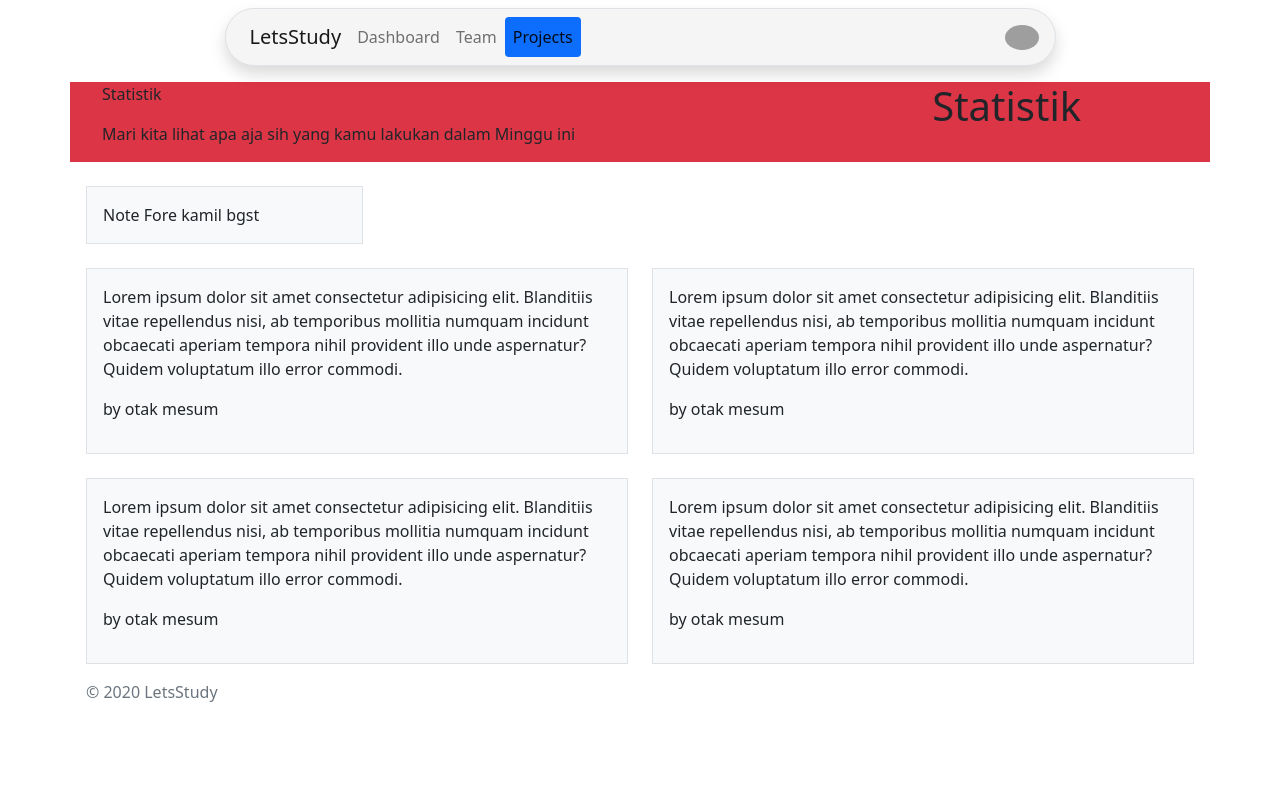
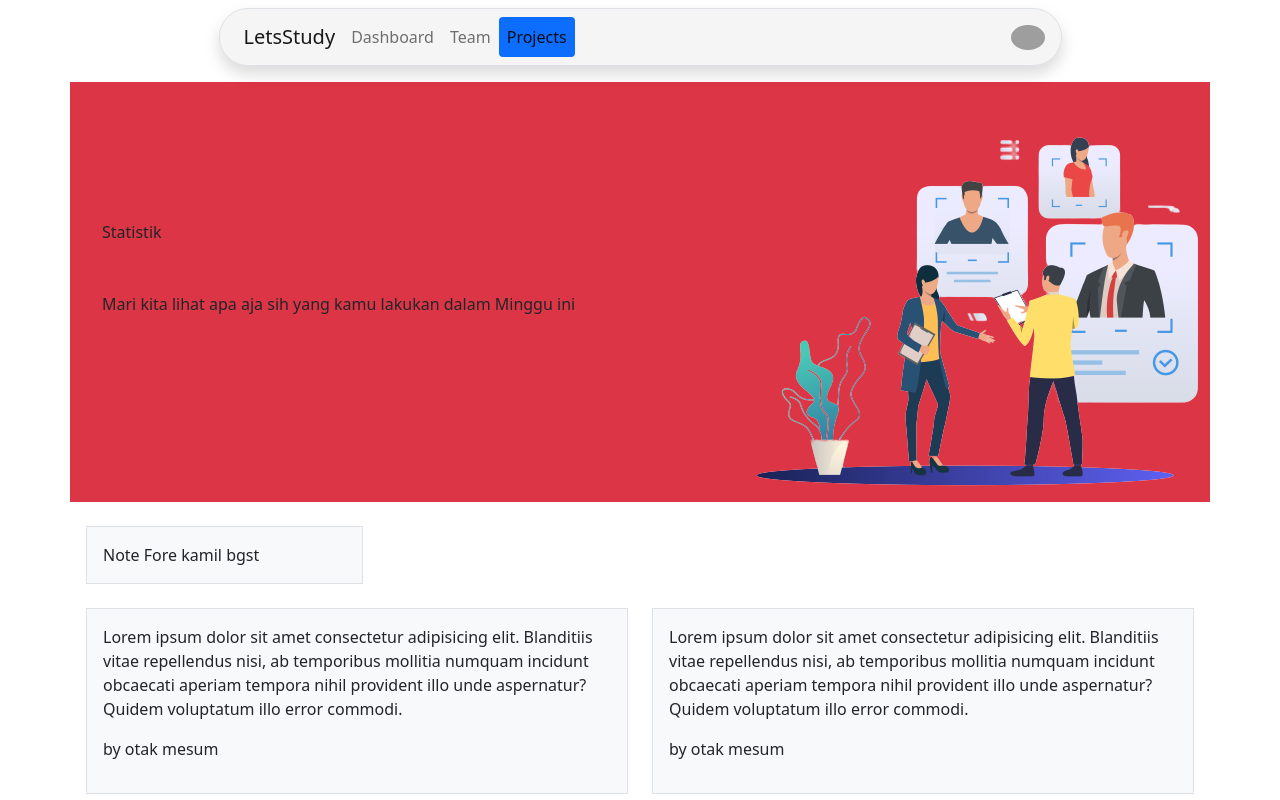
Before and after one commit to harsyah-nail-lathif/letsstudy, a website: page statistik.html in a window 1280 px wide. Shown: the top 800 px of the page. Drawn offline with nearby package versions, Linux system fonts and the light colour scheme; grey boxes are pictures that could not be loaded.

Commit message:
selesai section 1

```diff
--- a/statistik.html
+++ b/statistik.html
@@ -25,7 +25,7 @@
 </head>
 
 <body>
-    <header class="container sticky-top py-2 d-flex justify-content-center ">
+    <header class="container sticky-top p-2 d-flex justify-content-center ">
         <nav id="nav" class="navbar nav-pills navbar-light shadow w-75 h-50 d-inline-block border navbar-expand-lg rounded-pill">
             <div class="container">
                 <div class="navbar-collapse">
@@ -58,18 +58,16 @@
     <main>
         <!--section 1-->
         <section class="">
-            <div id="judul" class=" container bg-danger my-2">
-                <div class="container">
-                    <div class="row">
-                        <div class="col-md-8">
-                            <p class="fw-bold">Statistik</p>
-                            <p class="fw-bold">Mari kita lihat apa aja sih yang
+            <div id="judul" class=" container bg-danger my-2 gx-3">
+                <div class="container position-relative">
+                    <div class="row row-cols-3 ">
+                        <div class="col-9 col-md-6 col align-self-center">
+                            <p class="">Statistik</p>
+                            <p class="my-5">Mari kita lihat apa aja sih yang
                                 kamu lakukan dalam Minggu ini</p>
                         </div>
-                        <div class="col-6 col-md-4">
-                            <h1 class="text-center">
-                                Statistik
-                            </h1>
+                        <div class="float-end">
+                            <img src="pict/pngpict.png"/>
                         </div>
                     </div>
                 </div>
```
